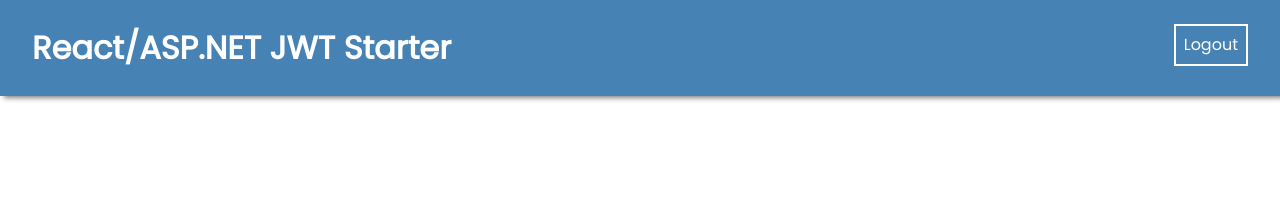
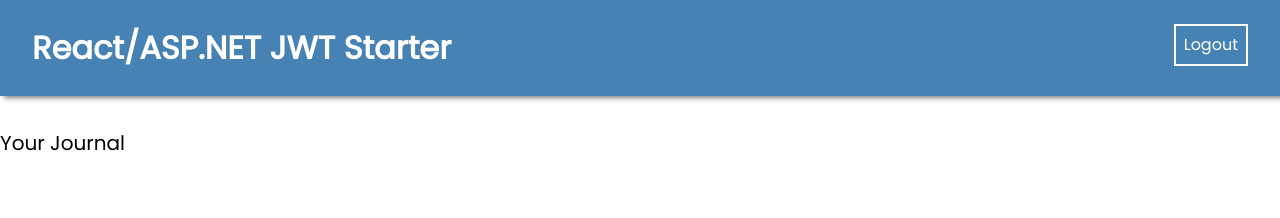
Before and after one commit to kguier/capstone_tackle_task_frontend, a React (Create React App) app in the folder ReactJWTFrontend_Starter-main/: page /journal in a window 1280 px wide. Shown: the top 218 px of the page. Built offline with nearby package versions, Linux system fonts and the light colour scheme; sample sign-in values are in the browser's storage.

Commit message:
Journal Page Created

```diff
--- a/ReactJWTFrontend_Starter-main/src/App.js
+++ b/ReactJWTFrontend_Starter-main/src/App.js
@@ -6,6 +6,7 @@ import "./App.css";
 import HomePage from "./pages/HomePage/HomePage";
 import LoginPage from "./pages/LoginPage/LoginPage";
 import RegisterPage from "./pages/RegisterPage/RegisterPage";
+import JournalPage from "./pages/JournalPage/JournalPage";
 
 // Component Imports
 import Navbar from "./components/NavBar/NavBar";
@@ -27,6 +28,14 @@ function App() {
             </PrivateRoute>
           }
         />
+        <Route
+          path="/journal"
+          element={
+            <PrivateRoute>
+              <JournalPage />
+            </PrivateRoute>
+          }
+        />
         <Route path="/register" element={<RegisterPage />} />
         <Route path="/login" element={<LoginPage />} />
       </Routes>
--- /dev/null
+++ b/ReactJWTFrontend_Starter-main/src/pages/JournalPage/JournalPage.js
@@ -0,0 +1,12 @@
+import React from "react";
+import axios from "axios";
+
+const JournalPage = () => {
+  return (
+    <>
+      <p>Your Journal</p>
+    </>
+  );
+};
+
+export default JournalPage;
```
